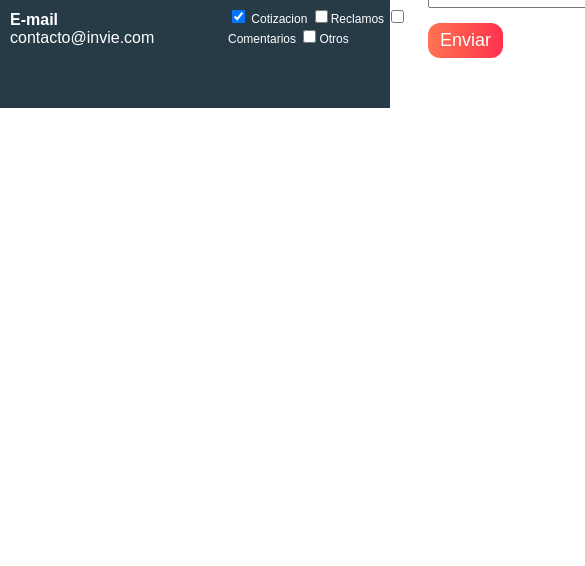
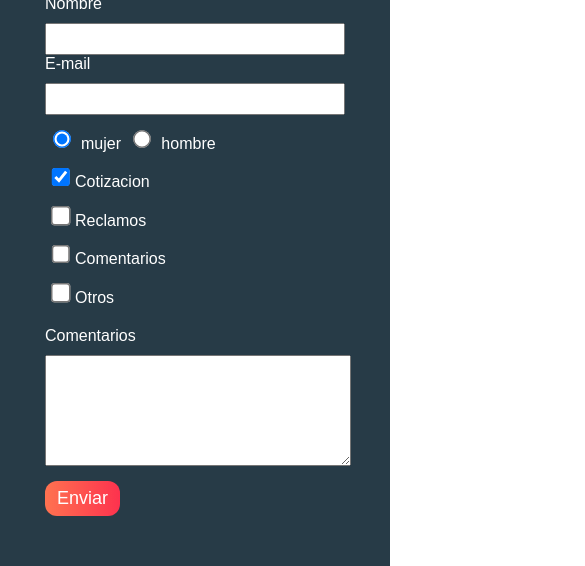
Before and after one commit to gmanriqe/Invie-ResponsiveDesign, a plain HTML site: page index.html in a window 390 px wide. Shown: the part 1465-2031 px from the top of the page, 585 px wide, since content can reach past the window. Before the commit the page ends 1573 px from the top, so only its background shows below. Drawn offline with Linux system fonts and the light colour scheme; a web font is replaced by a local one.

Commit message:
7 commit
- Afectando el media queríe para dispositivos móviles, a la sección de
footer

```diff
--- a/css/invie.css
+++ b/css/invie.css
@@ -222,7 +222,7 @@ input:focus, textarea:focus {
 }
 
 .intereses label {
-	font-size: 12px;
+	font-size: 13px;
 }
 
 .formulario label, .sexo, .intereses {
@@ -301,6 +301,45 @@ input:focus, textarea:focus {
 	/*GUITARRAS*/
 }
 
+@media screen and (max-width: 767px){
+	.footer .contenedor{
+		/*border: 1px solid red;*/
+		display: block;
+	}
+
+	.contacto {
+		margin: 0 auto;
+	}
+
+	.formulario {
+		display: block;
+		margin: 0 auto;
+		width: 300px;
+	}
+
+	.intereses label {
+		display: block;
+		font-size: 16px;
+	}
+
+	.col1 {
+		margin: 0;
+	}
+
+	input[type="text"], input[type="email"] {
+		font-size: 16px;
+		padding: 5px;
+	}
+
+	textarea {
+		width: 100%;
+	}
+
+	input[type="checkbox"], input[type="radio"] {
+		zoom: 1.5;
+	}
+}
+
 @media screen and (max-width: 650px){
 
 	.header {
```
Also changed, not shown: index.html (+1 -1 lines).
